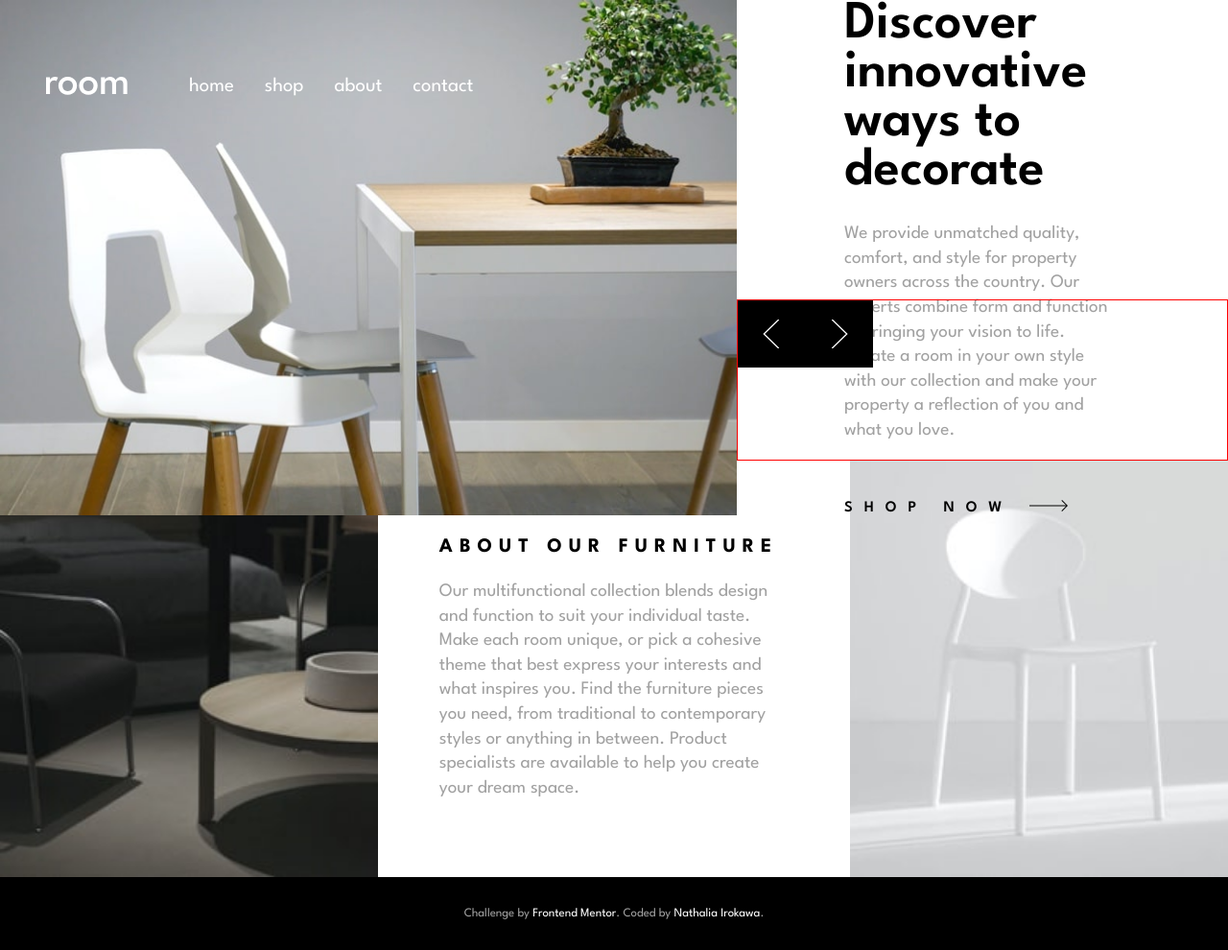
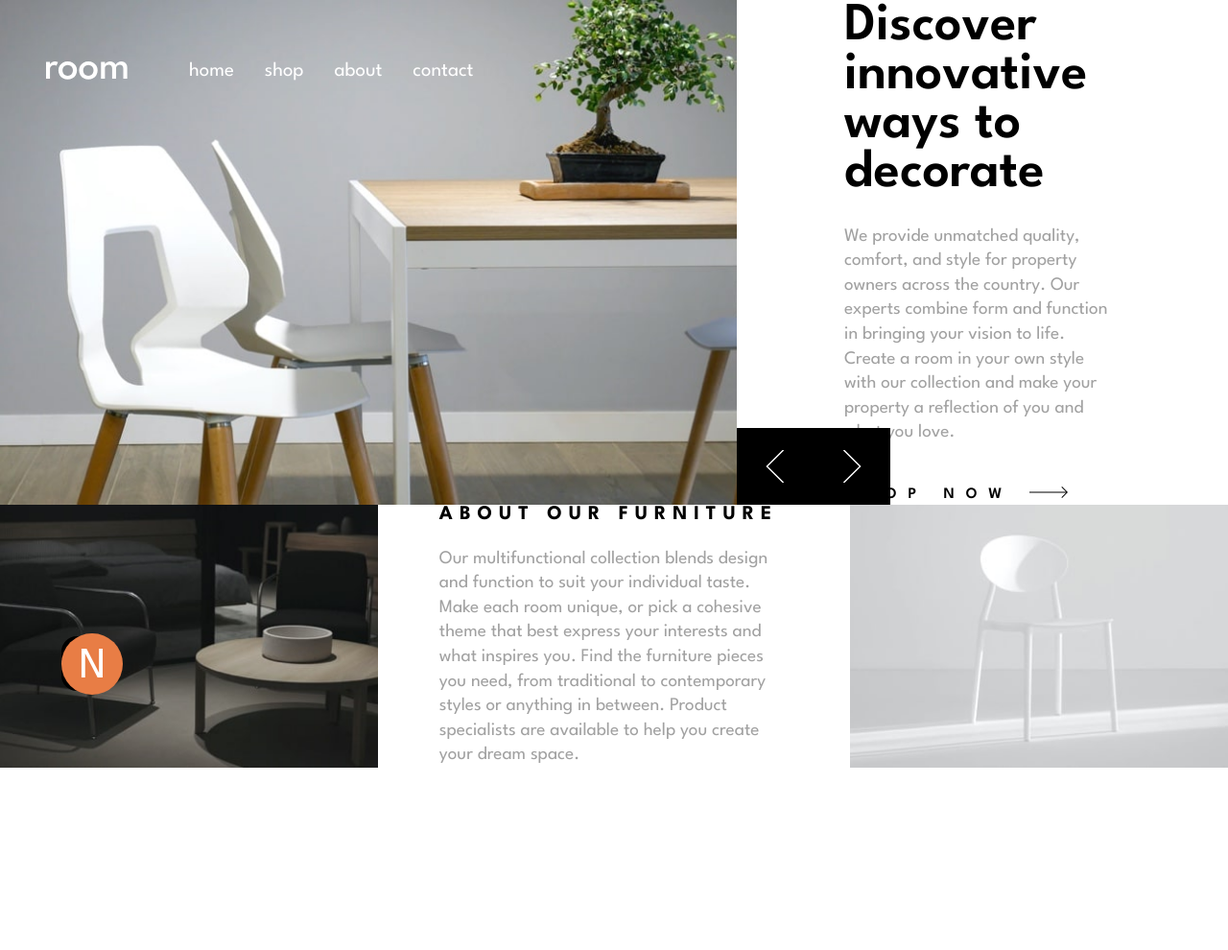
Before and after one commit to nathaliaif/room-homepage, a plain HTML site: page index.html in a window 1280 px wide. Shown: the whole page at 96% size. After the commit the page ends 800 px from the top, so only its background shows below. Drawn offline with Linux system fonts and the light colour scheme; a web font is replaced by a local one.

Commit message:
feat: add attribution button with hover functionality on desktop version

```diff
--- a/index.html
+++ b/index.html
@@ -6,6 +6,7 @@
   <link rel="icon" type="image/png" sizes="32x32" href="./images/favicon-32x32.png">
   <title>Frontend Mentor | Room homepage</title>
   <link href="https://fonts.googleapis.com/css2?family=Bodoni+Moda:ital,opsz,wght@0,6..96,400..900;1,6..96,400..900&family=League+Spartan:wght@100..900&family=Martian+Mono:wght@100..800&display=swap" rel="stylesheet">
+  <link href="https://fonts.googleapis.com/css2?family=Cherish&display=swap" rel="stylesheet">
   <link rel="stylesheet" href="styles/style.css">
   <link rel="stylesheet" href="styles/slider.css">
   <script src="scripts/script.js" defer></script>
@@ -48,7 +49,7 @@
       <img class="slider__image slider-image-desktop" src="images/desktop-image-hero-3.jpg" alt="Image of a chair with a bonsai tree on a table">
 
       <!-- Slider Contents -->
-      <div class="slider__container slider-content1">
+      <div class="slider__container">
         <h2>Discover innovative ways to decorate</h2>
         <p class="plain-text">
           We provide unmatched quality, comfort, and style for property owners across the country.
@@ -58,7 +59,7 @@
         <a href="" id="shop">Shop now <img src="images/icon-arrow.svg" alt=""></a>
       </div>
 
-      <div class="slider__container slider-content2">
+      <div class="slider__container">
         <h2>  We are available all across the globe</h2>
         <p class="plain-text">
           With stores all over the world, it's easy for you to find furniture for your home or place of business.
@@ -68,7 +69,7 @@
         <a href="">Shop now <img src="images/icon-arrow.svg" alt=""></a>
       </div>
 
-      <div class="slider__container slider-content3">
+      <div class="slider__container">
         <h2> Manufactured with the best materials</h2>
         <p class="plain-text">
           Our modern furniture store provide a high level of quality. Our company has invested in advanced technology
@@ -97,9 +98,12 @@
     </div>
   </main>
 
-  <footer class="attribution">
-    Challenge by <a href="https://www.frontendmentor.io?ref=challenge" target="_blank">Frontend Mentor</a>.
-    Coded by <a href="#">Nathalia Irokawa</a>.
+  <footer class="credits">
+    <a id="credits__button">N</a>
+    <div class="attribution" id="attribution">
+      Challenge by <a href="https://www.frontendmentor.io?ref=challenge" target="_blank">Frontend Mentor</a>.
+      Coded by <a href="https://github.com/nathaliaif">Nathalia Irokawa</a>.
+    </div>
   </footer>
 </body>
 </html>
--- a/scripts/slider.js
+++ b/scripts/slider.js
@@ -8,16 +8,16 @@ let totalSlides = sliderImageMobile.length;
 let currentSlide = 0;
 
 function hideSlider(){
-    sliderImageMobile.forEach(item => item.classList.remove('on'));
-    sliderImageDesktop.forEach(item => item.classList.remove('on'));
+    sliderImageMobile.forEach(item => item.style.display = "none");
+    sliderImageDesktop.forEach(item => item.style.display = "none");
     sliderContent.forEach(item => item.style.display = "none");
 }
 
 function showSlider(){
     if (window.innerWidth >= 1000){
-        sliderImageDesktop[currentSlide].classList.add('on');
+        sliderImageDesktop[currentSlide].style.display = "block";
     } else {
-        sliderImageMobile[currentSlide].classList.add('on');
+        sliderImageMobile[currentSlide].style.display = "block";
     }
     sliderContent[currentSlide].style.display = "flex";
 }
--- a/styles/slider.css
+++ b/styles/slider.css
@@ -1,6 +1,8 @@
 /* Start Slider */
 .slider {
     position: relative;
+    display: flex;
+    flex-direction: column;
     width: 100%;
 }
 
@@ -12,8 +14,38 @@
     transition: .3s;
 }
 
-.on {
-    display: block;
+.slider__button-container {
+    position: absolute;
+    top: 312px;
+    /* bottom: translateY(-312px); */
+    right: 0;
+    display: flex;
+    gap: 0;
+}
+
+.slider__button {
+    padding: 1.5rem;
+    border: none;
+
+    &:hover {
+        cursor: pointer;
+    }
+}
+
+#slider-back {
+    background: var(--black) url('../images/icon-angle-left.svg');
+    background-position: center;
+    background-repeat: no-repeat;
+    background-size: 25%;
+    z-index: 10;
+}
+
+#slider-forward {
+    background: var(--black) url('../images/icon-angle-right.svg');
+    background-position: center;
+    background-repeat: no-repeat;
+    background-size: 25%;
+    z-index: 10;
 }
 
 .slider__container {
@@ -37,69 +69,53 @@
     }
 }
 
-.slider__button-container {
-    position: absolute;
-    top: 312px;
-    right: 0;
-    display: flex;
-    gap: 0;
-}
-
-.slider__button {
-    padding: 1.5rem;
-    border: none;
-}
-
-#slider-back {
-    background: var(--black) url('../images/icon-angle-left.svg');
-    background-position: center;
-    background-repeat: no-repeat;
-    background-size: 25%;
-    z-index: 10;
-
-    &:hover {
-        cursor: pointer;
-    }
-}
-
-#slider-forward {
-    background: var(--black) url('../images/icon-angle-right.svg');
-    background-position: center;
-    background-repeat: no-repeat;
-    background-size: 25%;
-    z-index: 10;
-}
-
 /* End Slider */
 
 @media screen and (min-width: 1000px){
     .slider {
         display: grid;
         grid-template-columns: 3fr 2fr;
-        height: 60%;
+        min-height: 100%;
     }
 
     .slider__image {
+        height: 100%;
+        object-position: 0% 65%;
         object-fit: cover;
-        object-position: 0% 65%;
-        height: 100%;
         overflow: hidden;
     }
 
     .slider__button-container {
         position: absolute;
+        top: auto;
         bottom: 0;
         left: 60%;
-        border: 1px solid red;
+        align-items: flex-end;
     }
 
     .slider__button {
-        padding: 2.2rem;
+        padding: 2.5rem;
         height: 2rem;
+        transition: .3s;
+    }
+
+    #slider-back:hover {
+        background: var(--very-dark-gray) url('../images/icon-angle-left.svg');
+        background-position: center;
+        background-repeat: no-repeat;
+        background-size: 25%;
+        z-index: 10;
+    }
+
+    #slider-forward:hover {
+        background: var(--very-dark-gray) url('../images/icon-angle-right.svg');
+        background-position: center;
+        background-repeat: no-repeat;
+        background-size: 25%;
+        z-index: 10;
     }
 
     .slider__container {
-        display: flex;
         flex-direction: column;
         justify-content: center;
         padding: 0rem 7rem;
@@ -113,6 +129,22 @@
             font-size: 1.2rem;
             line-height: 1.6rem;
         }
+
+        a {
+            margin-top: 1rem;
+            transition: .3s;
+
+            &:hover {
+                cursor: pointer;
+                color: var(--dark-gray);
+            }
+        }
     }
 
 }
+
+@media screen and (min-width: 2000px){
+    .slider__button {
+        padding: 3.5rem;
+    }
+}
--- a/styles/style.css
+++ b/styles/style.css
@@ -1,9 +1,11 @@
 :root {
     --league-spartan: "League Spartan", sans-serif;
+    --signature: "Cherish", cursive;
     --dark-gray: hsl(0, 0%, 63%);
     --black: hsl(0, 0%, 0%);
     --white: hsl(0, 0%, 100%);
     --very-dark-gray: hsl(0, 0%, 27%);
+    --primary: #e87d45;
 }
 
 * {
@@ -99,6 +101,13 @@ header {
 
 /* Main Content */
 
+.content-container {
+    img {
+        width: 100%;
+        object-fit: cover;
+    }
+}
+
 .content__texts {
     display: flex;
     flex-direction: column;
@@ -119,12 +128,18 @@ header {
 
 /* Footer */
 
+.credits {
+    #credits__button {
+        display: none;
+    }
+
     .attribution {
         background: var(--black);
         color: var(--dark-gray);
         padding: 2rem 0rem;
         font-size: 0.8rem;
         text-align: center;
+    }
 
     a {
         text-decoration: none;
@@ -134,7 +149,9 @@ header {
 
 @media screen and (min-width: 1000px){
     body {
-        height: 100vh;
+        max-height: 100vh;
+        display: grid;
+        grid-template-rows: 2fr 1fr;
     }
 
     header {
@@ -149,12 +166,16 @@ header {
         justify-content: flex-start;
         align-items: center;
         column-gap: 4rem;
-        padding: 5rem 3rem 0rem 3rem;
+        padding: 4rem 3rem 0rem 3rem;
     }
 
     .main-nav__logo {
         display: block;
         height: 1.2rem;
+
+        &:hover {
+            cursor: pointer;
+        }
     }
 
     .menu__btn, #menu__toggle {
@@ -174,17 +195,21 @@ header {
             color: var(--white);
         }
     }
+    main{
+        height: 40%;
+    }
 
     .content-container{
         width: 100%;
         display: grid;
         grid-template-columns: 4fr 5fr 4fr;
+        height: 100%;
 
         .content__texts {
             display: flex;
             flex-direction: column;
             justify-content: center;
-            padding: 5rem 4rem;
+            padding: 0rem 4rem;
         }
 
         h2 {
@@ -203,4 +228,56 @@ header {
             object-fit: cover;
         }
     }
+
+    .credits {
+        position: absolute;
+        bottom: 5rem;
+        left: 4rem;
+        display: flex;
+        align-items: center;
+
+        #credits__button {
+            position: absolute;
+            display: flex;
+            justify-content: center;
+            align-items: center;
+            height: 4rem;
+            width: 4rem;
+            border-radius: 50px;
+            border: none;
+            background: var(--primary);
+
+            font-size: 2.5rem;
+            font-family: var(--signature);
+
+            &:hover {
+                cursor: pointer;
             }
+        }
+
+        .attribution {
+            display: flex;
+            align-items: center;
+            left: 1rem;
+            width: 0.1rem;
+            height: auto;
+            padding: 1.3rem 2rem 1.3rem 0rem;
+            border-radius: 50px;
+            overflow: hidden;
+            white-space: nowrap;
+            font-size: 1rem;
+            transition: width 0.5s, padding 0.5s;
+
+            a {
+                margin-left: 0.3rem;
+            }
+        }
+
+        #credits__button:hover ~ .attribution, .attribution:hover{
+            width: 32rem;
+            padding-left: 5.5rem;
+        }
+    }
+
+
+}
```
Also changed, not shown: 1 other file. Lines whose indentation alone changed are shown as unchanged.
